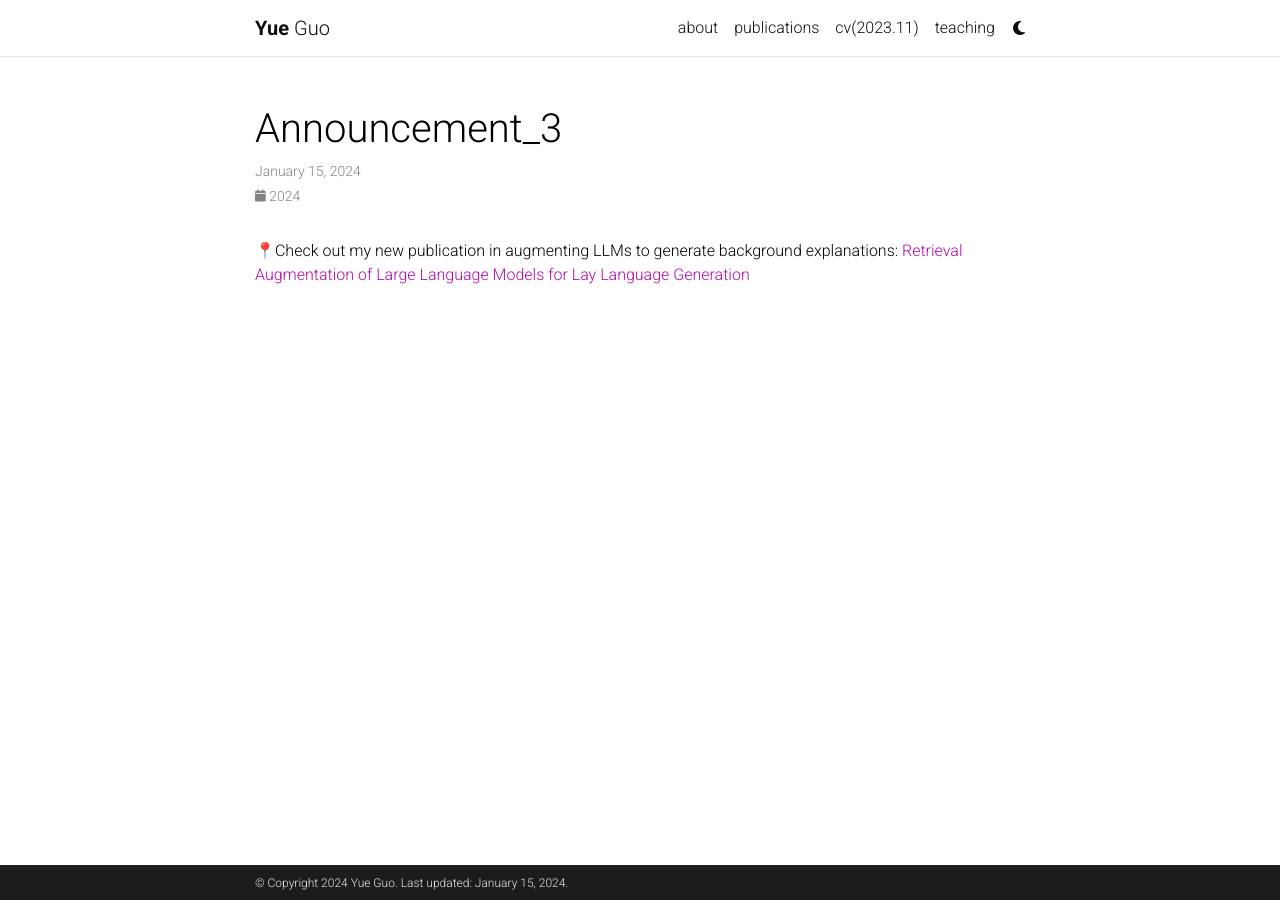
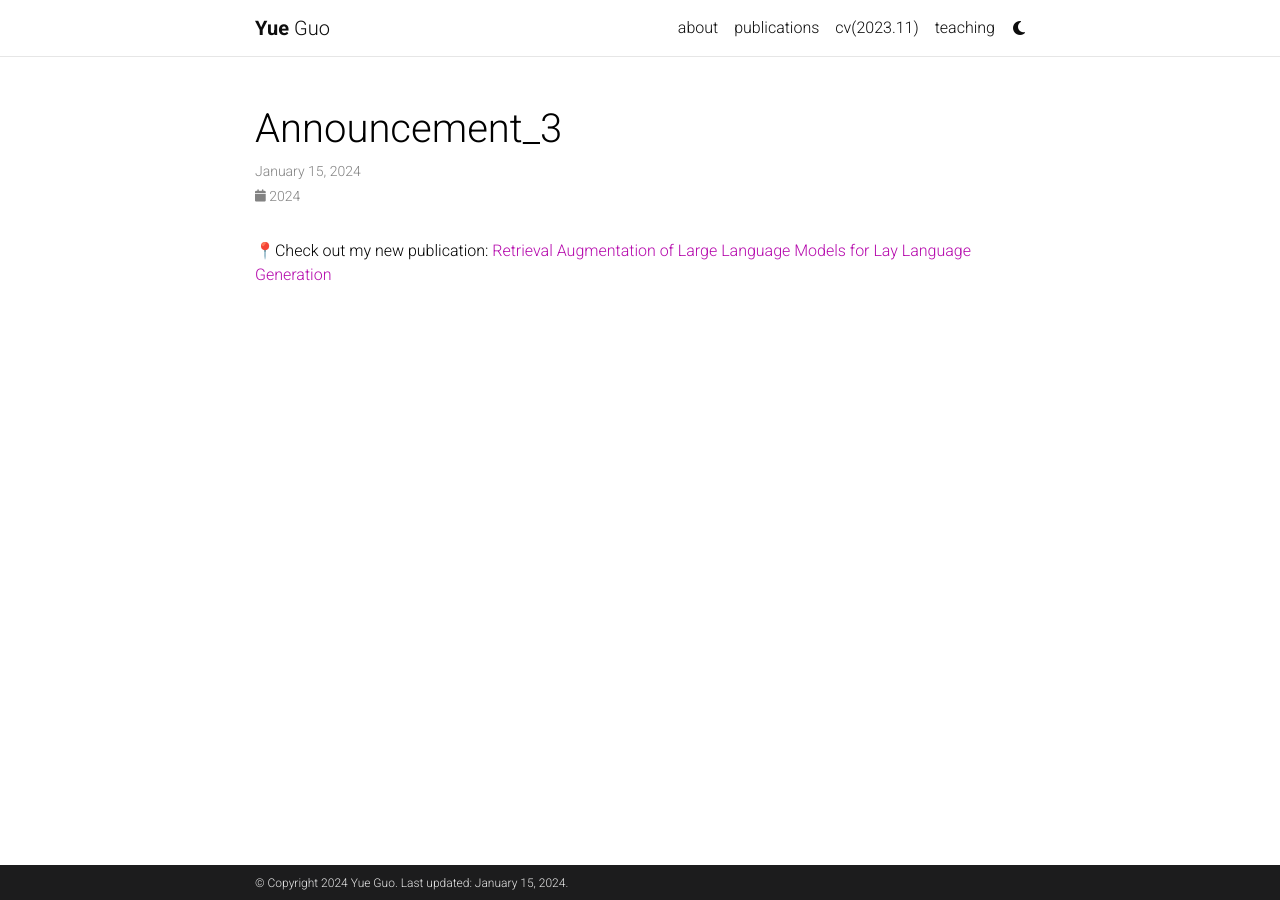
Before and after one commit to yueguo-50/yueguo-50.github.io, a Jekyll site: the page built from _news/announcement_3.md, in a window 1280 px wide. Built offline with Jekyll 4.4.1, drawn with Linux system fonts in a browser that asks for light colours; emoji names are drawn with the system emoji font; comment, search, counter and statistics services are not loaded; a style sheet for code colours, icons or effects is not loaded.

Commit message:
modified:   _news/announcement_3.md

```diff
--- a/_news/announcement_3.md
+++ b/_news/announcement_3.md
@@ -5,4 +5,4 @@
 related_posts: false
 ---
 
-:round_pushpin:Check out my new publication in augmenting LLMs to generate background explanations: [Retrieval Augmentation of Large Language Models for Lay Language Generation](https://www.sciencedirect.com/science/article/pii/S1532046423003015?dgcid=author)
+:round_pushpin:Check out my new publication: [Retrieval Augmentation of Large Language Models for Lay Language Generation](https://www.sciencedirect.com/science/article/pii/S1532046423003015?dgcid=author)
```
